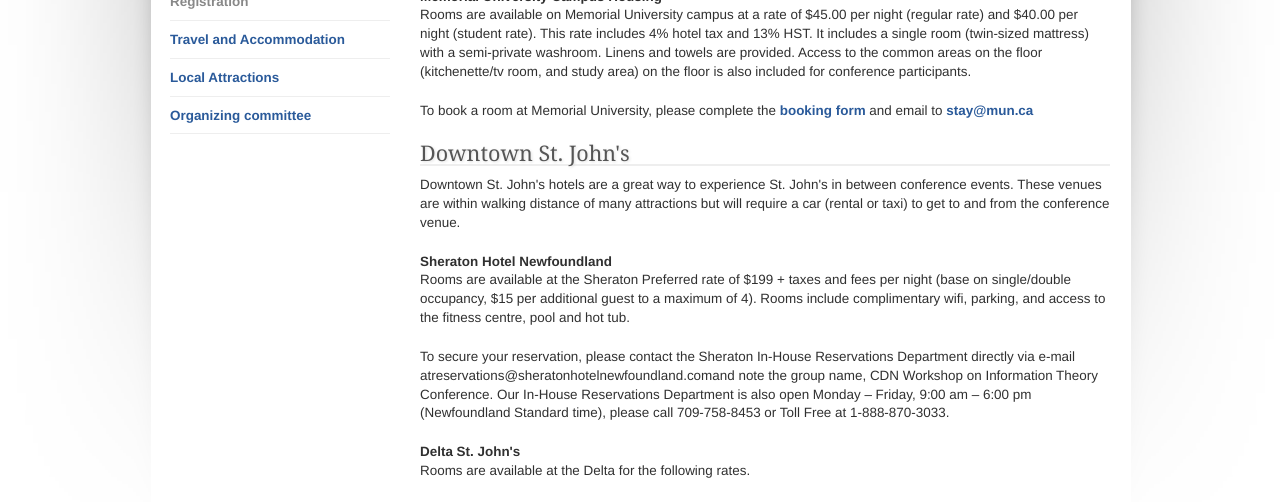
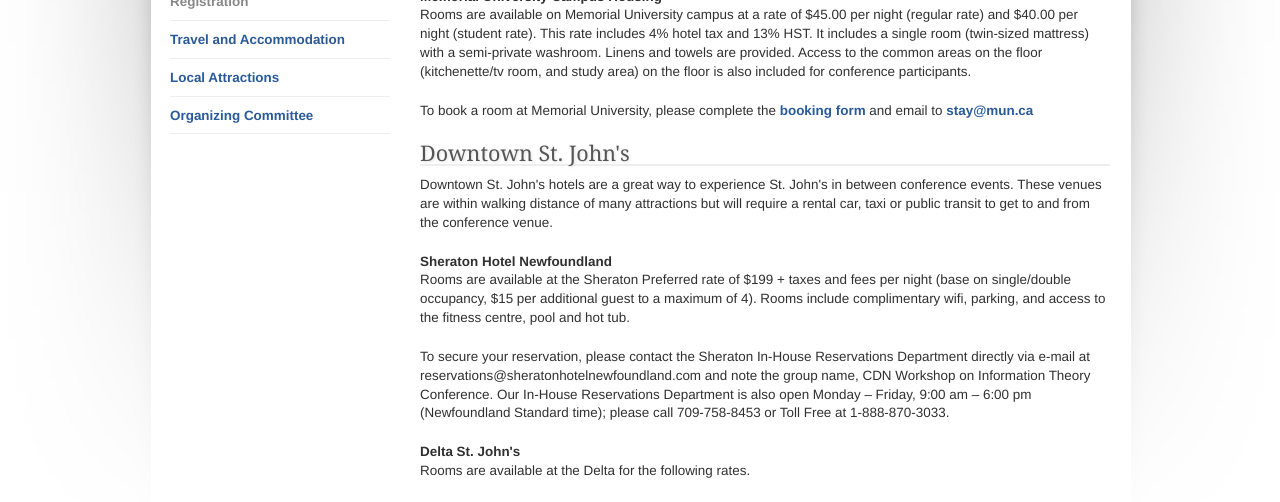
Before and after one commit to bkidney/CWIT2015, a Jekyll site: the page built from travel.html, in a window 1280 px wide. Shown: the part 527-1029 px from the top of the page. Built offline with Jekyll 4.4.1, drawn with Linux system fonts in a browser that asks for light colours.

Commit message:
Clean up text and typos.

```diff
--- a/_includes/leftmenu.html
+++ b/_includes/leftmenu.html
@@ -6,7 +6,7 @@
     <li><b><!--<a href="registration.html">-->Registration<!--</a>--></b>
     <li><b><a href="travel.html">Travel and Accommodation</a></b>
     <li><b><a href="local.html">Local Attractions</a></b>
-    <li><b><a href="organizers.html">Organizing committee</a></b>
+    <li><b><a href="organizers.html">Organizing Committee</a></b>
   </ul>
   <!--
     <p><i>Sponsored by</i></p>
--- a/travel.html
+++ b/travel.html
@@ -15,13 +15,13 @@ CWIT 2015 has arranged special accommodation rates at three venues for the durat
 
 <h3>Downtown St. John's</h3>
 
-<p>Downtown St. John's hotels are a great way to experience St. John's in between conference events. These venues are within walking distance of many attractions but will require a car (rental or taxi) to get to and from the conference venue.</p>
+<p>Downtown St. John's hotels are a great way to experience St. John's in between conference events. These venues are within walking distance of many attractions but will require a rental car, taxi or public transit to get to and from the conference venue.</p>
 
 <b>Sheraton Hotel Newfoundland</b>
 
 <p>Rooms are available at the Sheraton Preferred rate of $199 + taxes and fees  per night (base on single/double occupancy, $15 per additional guest to a maximum of 4). Rooms include complimentary wifi, parking, and access to the fitness centre, pool and hot tub.</p>
 
-<p>To secure your reservation, please contact the Sheraton In-House Reservations Department directly via e-mail atreservations@sheratonhotelnewfoundland.comand note the group name, CDN Workshop on Information Theory Conference.  Our In-House Reservations Department is also open Monday – Friday, 9:00 am – 6:00 pm (Newfoundland Standard time), please call 709-758-8453 or Toll Free at 1-888-870-3033.</p>
+<p>To secure your reservation, please contact the Sheraton In-House Reservations Department directly via e-mail at reservations@sheratonhotelnewfoundland.com and note the group name, CDN Workshop on Information Theory Conference.  Our In-House Reservations Department is also open Monday – Friday, 9:00 am – 6:00 pm (Newfoundland Standard time); please call 709-758-8453 or Toll Free at 1-888-870-3033.</p>
 
 <b>Delta St. John's</b>
 
```
